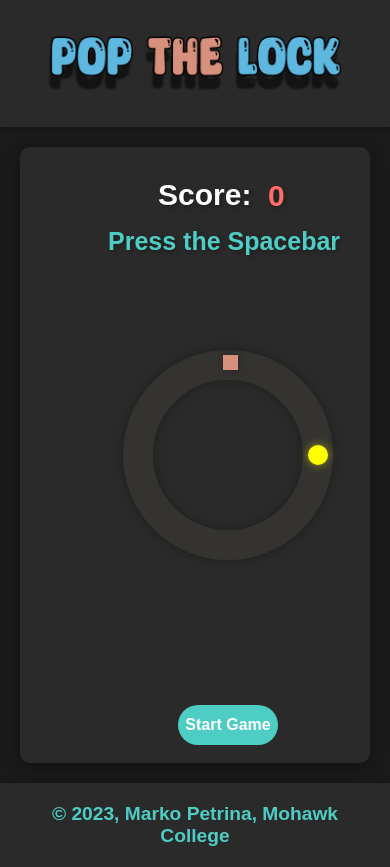
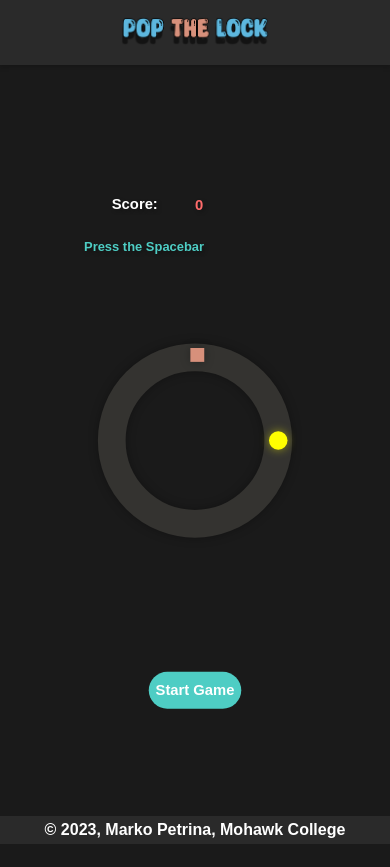
Before and after one commit to markopetrins/PopTheLockCOMP10259, a plain HTML site: page index.html in a window 390 px wide. After the commit the page ends 844 px from the top, so only its background shows below. Drawn offline with Linux system fonts and the light colour scheme.

Commit message:
Display Improvements

```diff
--- a/index.html
+++ b/index.html
@@ -3,7 +3,7 @@
 
 <head>
     <meta charset="UTF-8">
-    <meta name="viewport" content="width=device-width, initial-scale=1.0">
+    <meta name="viewport" content="width=device-width, initial-scale=1.0, maximum-scale=1.0, user-scalable=no">
     <meta name="description" content="Pop The Lock - A fun and challenging timing game">
     <meta name="author" content="Marko Petrina">
     <link rel="stylesheet" href="styles.css">
@@ -15,9 +15,9 @@
         <img id="headerImage" src="images/header.png" alt="Pop The Lock Game Header">
     </header>
     <main>
-        <svg width="400" height="600">
-            <text x="130" y="50" class="staticScore">Score:</text>
-            <text id="updatingScore" x="240" y="51">0</text>
+        <svg viewBox="0 0 400 600" preserveAspectRatio="xMidYMid meet">
+            <text x="110" y="50" class="staticScore">Score:</text>
+            <text id="updatingScore" x="200" y="51">0</text>
             <text id="controls" x="80" y="95">Press the Spacebar</text>
             <circle id="lock" cx="200" cy="300" r="90" stroke-width="30" fill="none" stroke="#343330" />
             <circle id="point" cx="290" cy="300" r="10" fill="yellow" />
@@ -31,9 +31,7 @@
         </svg>
     </main>
     <footer>
-        <div>
-            <h3>© 2023, Marko Petrina, Mohawk College</h3>
-        </div>
+        <h3>© 2023, Marko Petrina, Mohawk College</h3>
     </footer>
     <script src="functions.js"></script>
 </body>
--- a/styles.css
+++ b/styles.css
@@ -1,25 +1,31 @@
-/* body styling */
+/* Reset and base styles */
+* {
+    margin: 0;
+    padding: 0;
+    box-sizing: border-box;
+}
+
 body {
     background-color: #1a1a1a;
     color: #ffffff;
     font-family: 'Arial', sans-serif;
-    min-height: 100vh;
+    height: 100vh;
     margin: 0;
     display: flex;
     flex-direction: column;
-    overflow-x: hidden;
+    overflow: hidden;
 }
 
 /* header styling */
 header {
     text-align: center;
-    padding: 30px;
+    padding: 10px;
     background-color: #2a2a2a;
     box-shadow: 0 2px 5px rgba(0,0,0,0.2);
 }
 
 #headerImage {
-    width: 300px;
+    width: 150px;
     height: auto;
     transition: transform 0.3s ease;
 }
@@ -30,50 +36,49 @@ header {
 
 /* main content */
 main {
+    flex: 1;
     display: flex;
     justify-content: center;
     align-items: center;
-    padding: 20px;
-    flex: 1;
+    padding: 5px;
+    min-height: 0; /* Important for flex container */
 }
 
 /* svg styling */
 svg {
+    max-width: 100%;
+    max-height: calc(100vh - 120px); /* Adjust based on header/footer height */
+    height: auto;
     display: block;
-    margin: 0 auto;
-    border: 8px solid #2a2a2a;
-    border-radius: 10px;
-    box-shadow: 0 4px 15px rgba(0,0,0,0.3);
-    background-color: #2a2a2a;
 }
 
 .staticScore {
     fill: #ffffff;
-    font: bold 30px sans-serif;
+    font: bold 16px sans-serif;
     text-shadow: 2px 2px 4px rgba(0,0,0,0.3);
 }
 
 #updatingScore {
     fill: #ff6b6b;
-    font: bold 30px sans-serif;
+    font: bold 16px sans-serif;
     text-shadow: 2px 2px 4px rgba(0,0,0,0.3);
 }
 
 #staticEnd {
     fill: #ff6b6b;
-    font: bold 30px sans-serif;
+    font: bold 16px sans-serif;
     text-shadow: 2px 2px 4px rgba(0,0,0,0.3);
 }
 
 #updateEnd {
     fill: #ffffff;
-    font: bold 30px sans-serif;
+    font: bold 16px sans-serif;
     text-shadow: 2px 2px 4px rgba(0,0,0,0.3);
 }
 
 #controls {
     fill: #4ecdc4;
-    font: bold 25px sans-serif;
+    font: bold 14px sans-serif;
     text-shadow: 2px 2px 4px rgba(0,0,0,0.3);
 }
 
@@ -116,16 +121,14 @@ svg {
 
 /* footer styling */
 footer {
-    padding: 20px;
-    color: #4ecdc4;
+    padding: 5px;
     text-align: center;
     background-color: #2a2a2a;
-    box-shadow: 0 -2px 5px rgba(0,0,0,0.2);
 }
 
 footer h3 {
+    font-size: 12px;
     margin: 0;
-    font-size: 1.2rem;
 }
 
 /* Game elements */
@@ -140,3 +143,74 @@ footer h3 {
 #pin {
     filter: drop-shadow(0 0 5px rgba(0,0,0,0.3));
 }
+
+/* Add media queries for better mobile responsiveness */
+@media screen and (max-width: 600px) {
+    /* Adjust header */
+    header {
+        padding: 15px;
+    }
+
+    #headerImage {
+        width: 200px;
+    }
+
+    /* Adjust main content */
+    main {
+        padding: 10px;
+    }
+
+    /* Adjust SVG text elements */
+    .staticScore {
+        font: bold 20px sans-serif;
+    }
+
+    #updatingScore {
+        font: bold 20px sans-serif;
+    }
+
+    #controls {
+        font: bold 18px sans-serif;
+    }
+
+    #staticEnd, #updateEnd {
+        font: bold 20px sans-serif;
+    }
+
+    /* Adjust footer */
+    footer h3 {
+        font-size: 1rem;
+    }
+}
+
+@media screen and (max-width: 400px) {
+    #headerImage {
+        width: 150px;
+    }
+
+    /* Further reduce text sizes */
+    .staticScore, #updatingScore {
+        font: bold 16px sans-serif;
+    }
+
+    #controls {
+        font: bold 14px sans-serif;
+    }
+
+    #staticEnd, #updateEnd {
+        font: bold 16px sans-serif;
+    }
+
+    /* Adjust SVG text positions for smaller screens */
+    .staticScore {
+        x: 100;
+    }
+
+    #updatingScore {
+        x: 190;
+    }
+
+    #controls {
+        x: 60;
+    }
+}
```
